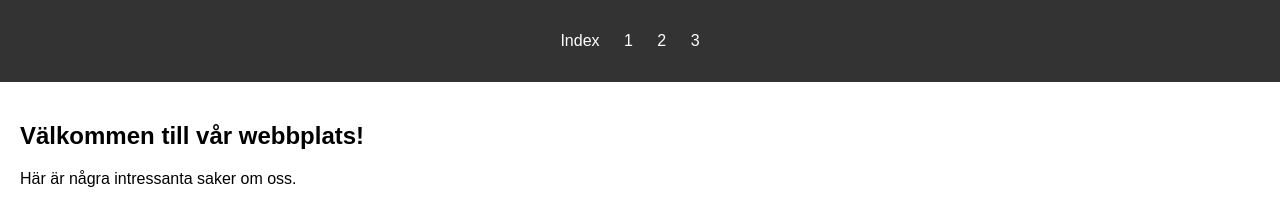
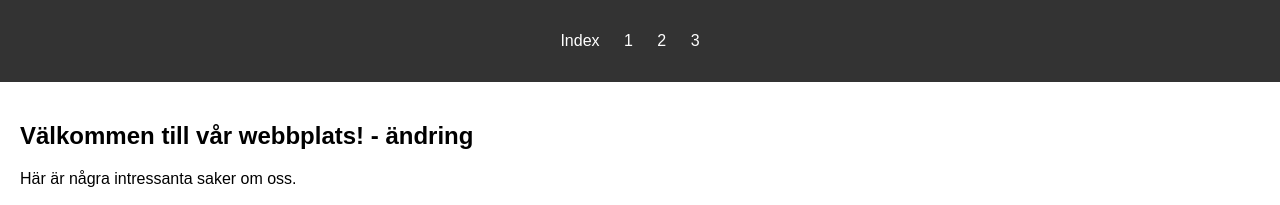
Before and after one commit to Phte1100/frontend-baserad-webbutveckling, a website built with Parcel: page src/index.html in a window 1280 px wide. Shown: the top 205 px of the page. Built offline with nearby package versions, Linux system fonts and the light colour scheme.

Commit message:
Ändrat h1

```diff
--- a/src/index.html
+++ b/src/index.html
@@ -20,7 +20,7 @@
     </header>
 
     <section>
-        <h1>Välkommen till vår webbplats!</h1>
+        <h1>Välkommen till vår webbplats! - ändring</h1>
         <p>Här är några intressanta saker om oss.</p>
 
         <h2>Våra Tjänster</h2>
```
